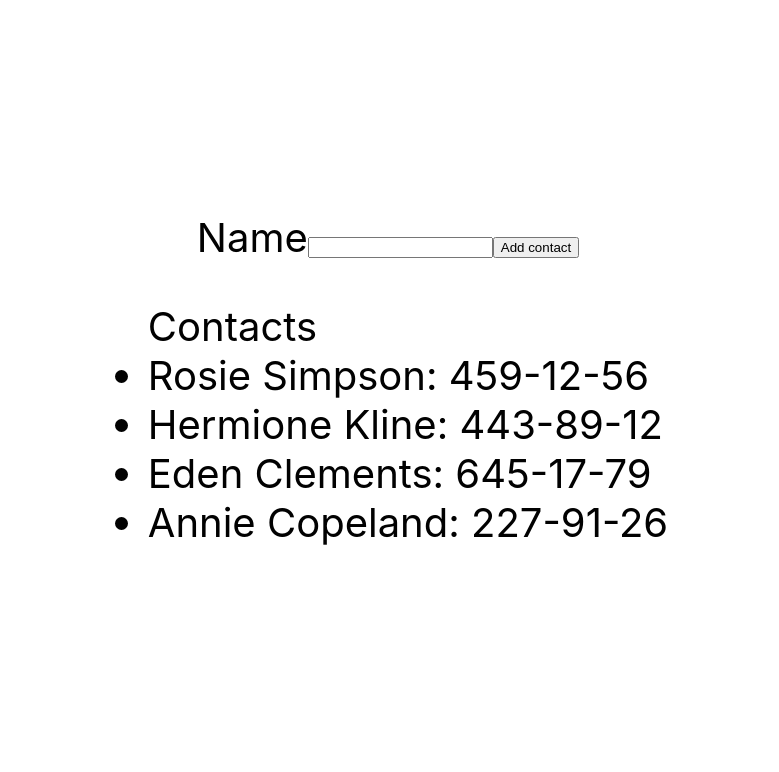
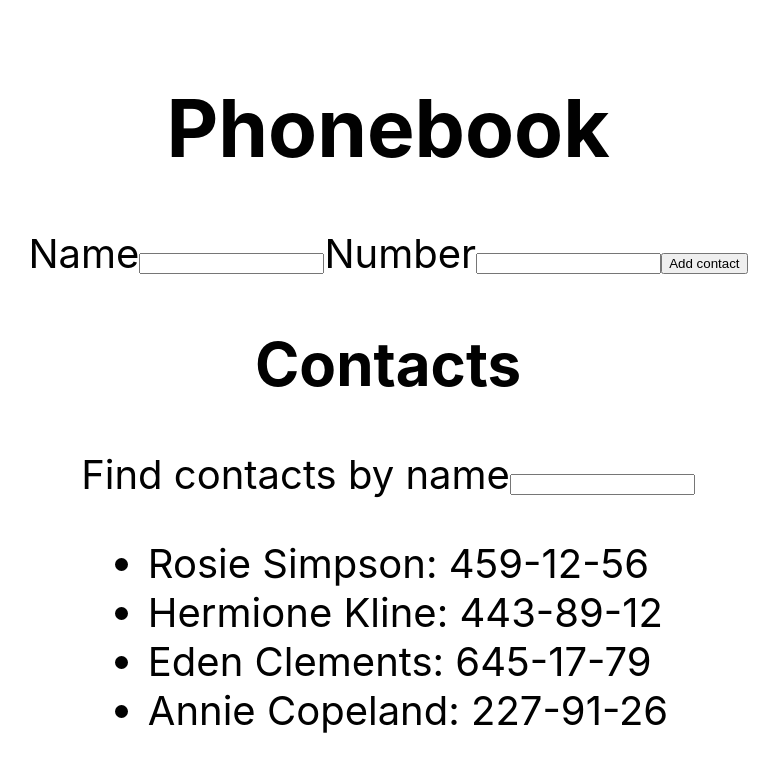
Before and after one commit to IamLoren/goit-react-hw-02-phonebook, a React (Create React App) app: page / in a window 1280 px wide. Shown: the top 772 px of the page, without its empty margins (252-1031 px from the left). Built offline with nearby package versions, Linux system fonts and the light colour scheme.

Commit message:
added functionality

```diff
--- a/src/components/App.jsx
+++ b/src/components/App.jsx
@@ -1,34 +1,38 @@
 import React from 'react';
 import { InputField } from './InputField/InputField';
 import { ContactsList } from './contactsList/ContactsList';
-// import { nanoid } from 'nanoid';
+
+import { SearchFilter } from './SearchFilter/SearchFilter';
 
 export class App extends React.Component {
-
   state = {
     contacts: [
-      {id: 'id-1', name: 'Rosie Simpson', number: '459-12-56'},
-    {id: 'id-2', name: 'Hermione Kline', number: '443-89-12'},
-    {id: 'id-3', name: 'Eden Clements', number: '645-17-79'},
-    {id: 'id-4', name: 'Annie Copeland', number: '227-91-26'},
+      { id: 'id-1', name: 'Rosie Simpson', number: '459-12-56' },
+      { id: 'id-2', name: 'Hermione Kline', number: '443-89-12' },
+      { id: 'id-3', name: 'Eden Clements', number: '645-17-79' },
+      { id: 'id-4', name: 'Annie Copeland', number: '227-91-26' },
     ],
-    name: ''
+    filter: '',
+  };
+
+  updateContactState = (newContact) => {
+    this.setState((prevState) => ({
+      contacts: [...prevState.contacts, newContact],
+    }));
+  };
+
+  changeFilter = (event) => {
+    this.setState({filter: event.target.value})
   }
 
-
-  handleNameChange = (event) => {
-    this.setState({ name: event.target.value });
+  getFilteredData = () => {
+    if (this.state.filter) {
+      return this.state.contacts.filter(contact => contact.name.toLowerCase().includes(this.state.filter.toLowerCase()))
+    }
+    return this.state.contacts;
   }
 
-  formSubmit = (event) => {
-    event.preventDefault()
-  }
-
-  createContact = () => {
-
-  }
-
-  render () {
+  render() {
     return (
       <div
         style={{
@@ -38,12 +42,17 @@ export class App extends React.Component {
           justifyContent: 'center',
           alignItems: 'center',
           fontSize: 40,
-        color: '#010101'
+          color: '#010101',
         }}
       >
-      <InputField nameState={this.state.name} handleNameChange={this.handleNameChange} formSubmit={this.formSubmit} createContact={this.createContact}/>
-      <ContactsList contacts={this.state.contacts}/>
+        <h1>Phonebook</h1>
+        <InputField contacts={this.state.contacts} updateContactState={this.updateContactState}/>
+
+         <h2>Contacts</h2>
+        <ContactsList contacts={this.state.contacts} getFilteredData={this.getFilteredData}>
+          <SearchFilter changeFilter={this.changeFilter} filterState={this.state.filter} />
+        </ContactsList>
       </div>
     );
   }
-};
+}
--- a/src/components/InputField/InputField.jsx
+++ b/src/components/InputField/InputField.jsx
@@ -1,12 +1,42 @@
 import React from 'react';
+import { nanoid } from 'nanoid';
 
-export const InputField = ({nameState, handleNameChange, formSubmit, createContact}) => {
-  return (
-    <form onSubmit={formSubmit}>
+export class InputField extends React.Component {
+
+state = {
+    name: '',
+    number: '',
+}
+
+handleValueChange = (field, event) => {
+    this.setState({[field]: event.target.value});
+  };
+
+  createContact = event => {
+    event.preventDefault();
+
+    const { name, number } = this.state;
+
+    const newContact = { name, number, id: nanoid(5) };
+
+    this.props.updateContactState(newContact);
+
+    this.setState({ name: '', number: '' });
+  };
+
+    render() {
+         return (
+    <form onSubmit={this.createContact}>
         <label> Name
-       <input name='name' value={nameState} type="text" onChange={handleNameChange}/>
+       <input name='name' value={this.state.name} type="text" onChange={(event) => this.handleValueChange('name', event)}/>
         </label>
-        <button type='submit' onClick={createContact}>Add contact</button>
+
+        <label>Number
+        <input name="number" value={this.state.number} type="tel" onChange={(event) => this.handleValueChange('number', event)}  required />
+        </label>
+        <button type='submit'>Add contact</button>
     </form>
   )
+    }
+
 }
--- /dev/null
+++ b/src/components/SearchFilter/SearchFilter.jsx
@@ -0,0 +1,13 @@
+import React from 'react';
+
+export class SearchFilter extends React.Component {
+
+    render() {
+const { filterState, changeFilter } = this.props;
+        return (
+            <label> Find contacts by name
+            <input name='filter' value={filterState} onChange={(event)=>changeFilter(event)} type="text" />
+        </label>
+        )
+    }
+}
--- a/src/components/contactsList/ContactsList.jsx
+++ b/src/components/contactsList/ContactsList.jsx
@@ -1,13 +1,18 @@
 import React from 'react';
 import { ContactItem } from 'components/ContactItem/ContactItem';
 
-export const ContactsList = ({ contacts }) => {
-  return (
+export const ContactsList = ({ contacts, changeFilter, filterState, getFilteredData, children }) => {
+  const filteredContacts = getFilteredData(contacts);
+
+    return (
+    <>
+   {children}
     <ul>
-      Contacts
-      {contacts.map(({ id, name, number }) => (
+      {filteredContacts.map(({ id, name, number }) => (
         <ContactItem key={id} name={name} number={number} />
       ))}
     </ul>
+    </>
+
   );
 };
```
Lines whose indentation alone changed are shown as unchanged.
